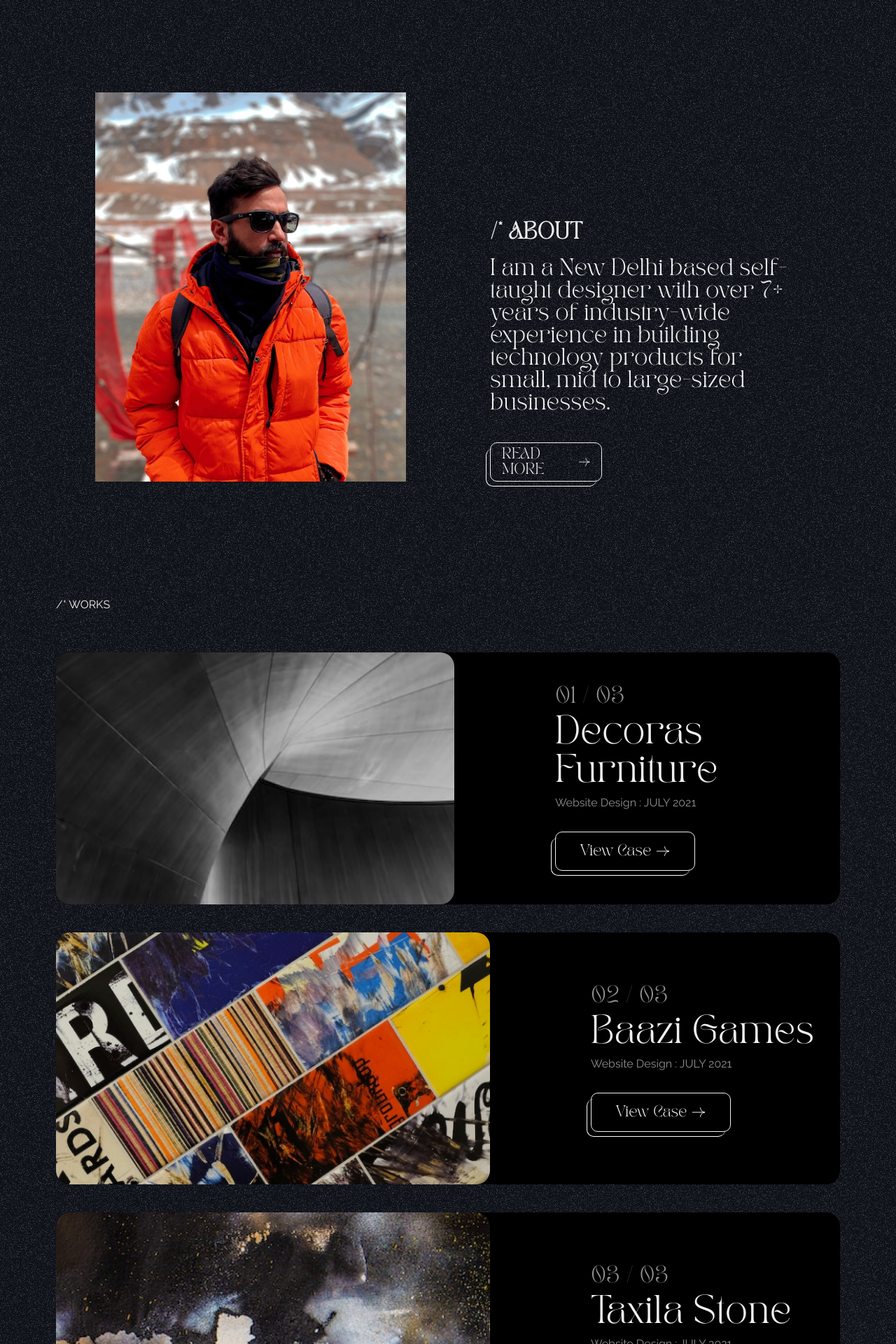
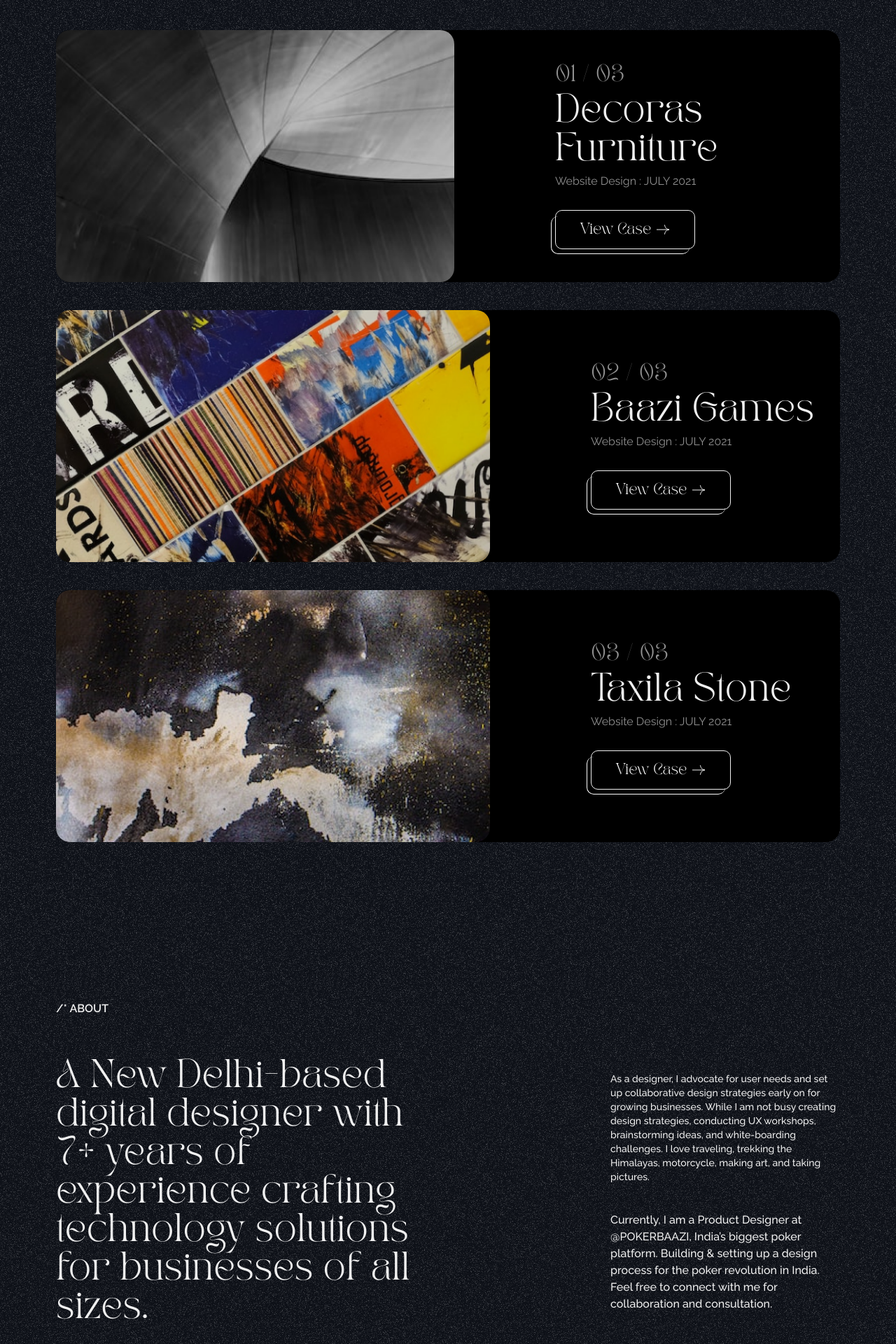
Before and after one commit to ajayupadhya/Jatin, a Next.js app: page / in a window 1280 px wide. Shown: the part 800-2720 px from the top of the page at 70% size. Built offline with nearby package versions, Linux system fonts and the light colour scheme.

Commit message:
changes done

```diff
--- a/app/page.tsx
+++ b/app/page.tsx
@@ -4,9 +4,9 @@
   return (
     <div className="app_container">
       <Banner />
+      <Clients />
       <Intro/>
-      <Clients />
-      {/* <Marque/> */}
+      <Marque/>
       <Services/>
       <Testimonial/>
       <LetsTalk />
--- a/components/Clients/clients.module.css
+++ b/components/Clients/clients.module.css
@@ -8,6 +8,14 @@
     justify-content: flex-start;
     width: 100%;
     margin-bottom: 60px;
+  }
+
+  .ClientContainerHeader > a {
+    color: var(--font-color-theme-dark);
+    font-size: var(--small-font-size);
+    font-style: normal;
+    font-weight: 600;
+    line-height: normal;
   }
   .clientContainer {
     display: flex;
--- a/components/Intro/Intro.js
+++ b/components/Intro/Intro.js
@@ -4,23 +4,34 @@
 import AboutImage from "../../Images/about.jpg";
 import Link from "next/link";
 import Button from "../common/Button";
+import { raleway_display } from "@/app/fonts";
 const Intro = () => {
   return (
     <div className={styles.IntroContainer}>
-      <div className={styles.IntroContainerImage}>
-        <Image src={AboutImage} alt={AboutImage} />
-      </div>
-      <div className={styles.IntroContainerText}>
-        <div className={styles.IntroContainerHeader}>
-          <Link href={"/"}> {"/*"} ABOUT</Link>
-
-          <p className={styles.IntroContainerAbout}>
-            I am a New Delhi based self-taught designer with over 7+ years of
-            industry-wide experience in building technology products for small,
-            mid to large-sized businesses.
+      <Link href={"/"} className={raleway_display.className}>
+        {"/*"} ABOUT
+      </Link>
+      <div className={styles.IntroContainerHeader}>
+        <p className={styles.IntroContainerAbout}>
+          A New Delhi-based digital designer with 7+ years of experience
+          crafting technology solutions for businesses of all sizes.
+        </p>
+        <div className={styles.IntroContainerAbout}>
+          <p className={raleway_display.className}>
+            As a designer, I advocate for user needs and set up collaborative
+            design strategies early on for growing businesses. While I am not
+            busy creating design strategies, conducting UX workshops,
+            brainstorming ideas, and white-boarding challenges. I love
+            traveling, trekking the Himalayas, motorcycle, making art, and
+            taking pictures.
+          </p>
+          <p className={raleway_display.className}>
+            Currently, I am a Product Designer at @POKERBAAZI, India’s biggest
+            poker platform. Building & setting up a design process for the poker
+            revolution in India. Feel free to connect with me for collaboration
+            and consultation.
           </p>
         </div>
-        <Button text={"READ MORE"} link={"/"} />
       </div>
     </div>
   );
--- a/components/Intro/intro.module.css
+++ b/components/Intro/intro.module.css
@@ -1,36 +1,58 @@
 .IntroContainer {
   display: flex;
-  width: 90%;
+  width: 100%;
   background-color: transparent;
   align-items: flex-start;
   margin: auto;
-  gap: calc(var(--normal-font-size) * 5);
-  padding: calc(var(--normal-font-size) * 7) 0px;
+  padding-bottom: var(--padding);
+  flex-direction: column;
+}
+
+.IntroContainer > a {
+  color: var(--font-color-theme-dark);
+  font-size: var(--small-font-size);
+  font-style: normal;
+  font-weight: 600;
+  line-height: normal;
+  margin-bottom: 60px;
 }
 
 .IntroContainerHeader {
   display: flex;
+  align-items: center;
+  justify-content: space-between;
   width: 100%;
-  flex-direction: column;
-  align-items: flex-start;
-  gap: 20px;
+}
+.IntroContainerHeader > p {
+  color: var(--font-color-theme-dark);
+  font-size: var(--medium-font-size);
+  font-style: normal;
+  font-weight: 400;
+  line-height: normal;
+  width: 50%;
+  max-width: 540px;
 }
 
-.IntroContainerHeader > a,
-.IntroContainerHeader > p {
-  color: var(--font-color-theme-dark);
-  font-size: var(--normal-font-size);
+.IntroContainerAbout {
+  display: flex;
+  align-items: center;
+  flex-direction: column;
+  max-width: 328px;
+  width: 50%;
+  gap: var(--medium-font-size);
+}
+.IntroContainerAbout > p:first-child {
+  font-size: var(--smallest-font);
   font-style: normal;
-  font-weight: 600;
-  line-height: normal;
+  font-weight: 500;
+  line-height: 20px; /* 142.857% */
 }
 
-.IntroContainerHeader > p {
-  color: var(--font-color-theme-dark);
-  font-size: var(--normal-font-size);
+.IntroContainerAbout > p:last-child {
+  font-size: var(--small-font-size);
   font-style: normal;
   font-weight: 500;
-  line-height: normal;
+  line-height: 24px; /* 150% */
 }
 
 .IntroContainerImage {
@@ -49,17 +71,14 @@
 .IntroContainerAbout {
 }
 
-
-
-
-@media screen and (max-width:600px) {
-  .IntroContainer{
+@media screen and (max-width: 600px) {
+  .IntroContainer {
     flex-direction: column;
   }
-  .IntroContainerImage{
+  .IntroContainerImage {
     width: 100%;
   }
-  .IntroContainerText{
+  .IntroContainerText {
     width: 100%;
     align-items: normal;
   }
--- a/components/Marque/index.js
+++ b/components/Marque/index.js
@@ -2,10 +2,16 @@
 import { FaAsterisk } from "react-icons/fa";
 import styles from "./index.module.css";
 import { raleway_display } from "@/app/fonts";
-
+import Link from "next/link";
 function MarqueeSection() {
   return (
     <>
+      <div className={styles.marque_container}>
+        <Link href={"/"} className={raleway_display.className}>
+          {"/*"} CLIENTS
+        </Link>
+      </div>
+
       <div className={styles.marquee_section_container_desktop}>
         <div className={styles.line1}>
           <div className={styles.marquee_text_wrapper_1}>
@@ -352,7 +358,6 @@
                 style={{ margin: "25px" }}
               />
             </p>
-
           </div>
         </div>
 
@@ -439,10 +444,9 @@
                 style={{ margin: "25px" }}
               />
             </p>
-
           </div>
           <div className={styles.marquee_text_wrapper_3}>
-          <p className={raleway_display.className}>
+            <p className={raleway_display.className}>
               UNICORN
               <FaAsterisk
                 size={22}
@@ -524,7 +528,6 @@
                 style={{ margin: "25px" }}
               />
             </p>
-
           </div>
         </div>
       </div>
--- a/components/Marque/index.module.css
+++ b/components/Marque/index.module.css
@@ -1,7 +1,21 @@
 .marquee_section_container_desktop {
-  padding: 80px 0 0 0;
+  width: 99vw;
+  padding-bottom: var(--padding);
+}
 
+.marque_container{
+  display: flex;
   width: 100%;
+  align-items: center;
+  justify-content: flex-start;
+}
+.marque_container > a {
+  color: var(--font-color-theme-dark);
+  font-size: var(--small-font-size);
+  font-style: normal;
+  font-weight: 600;
+  line-height: normal;
+  margin-bottom: 60px;
 }
 
 .line1,
```
